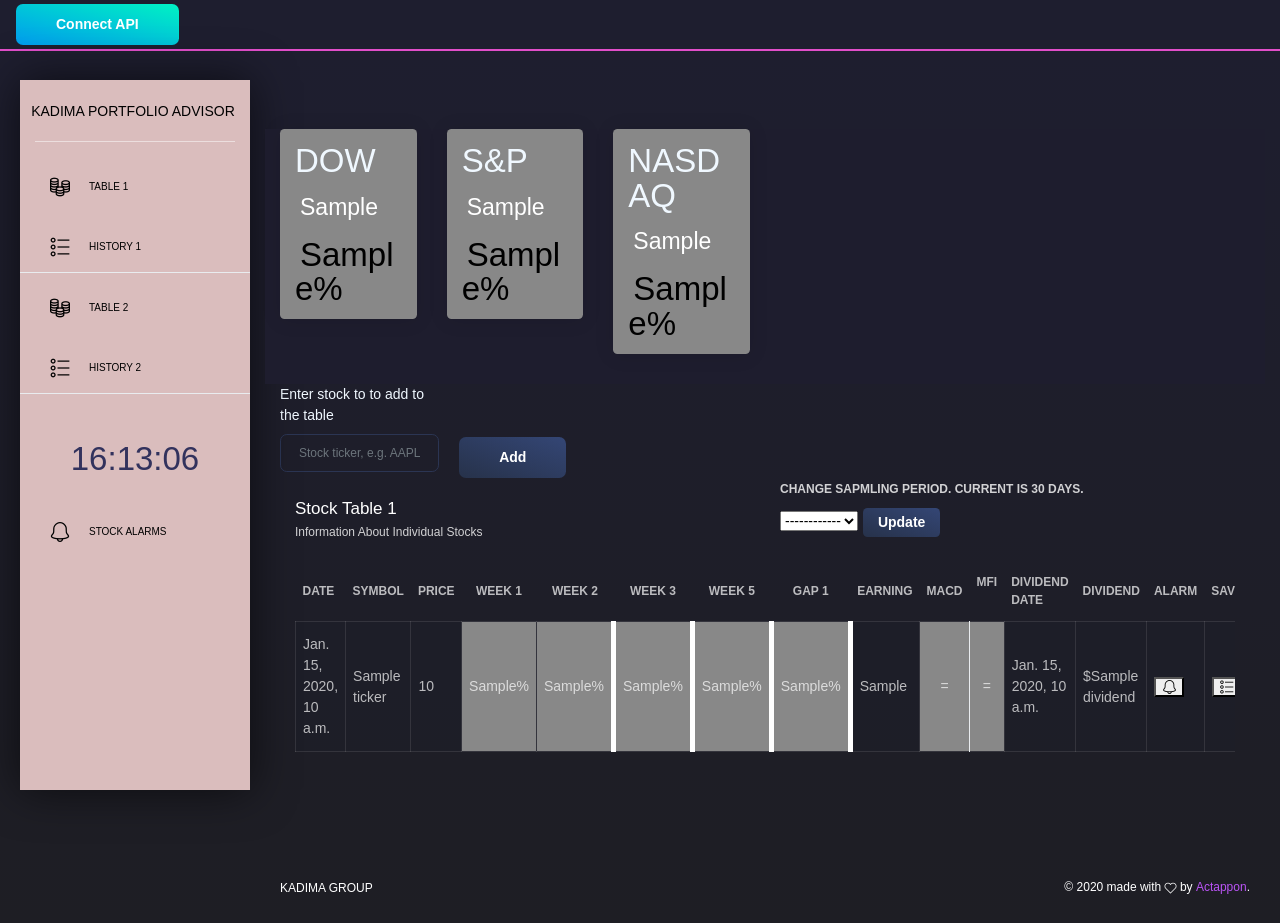
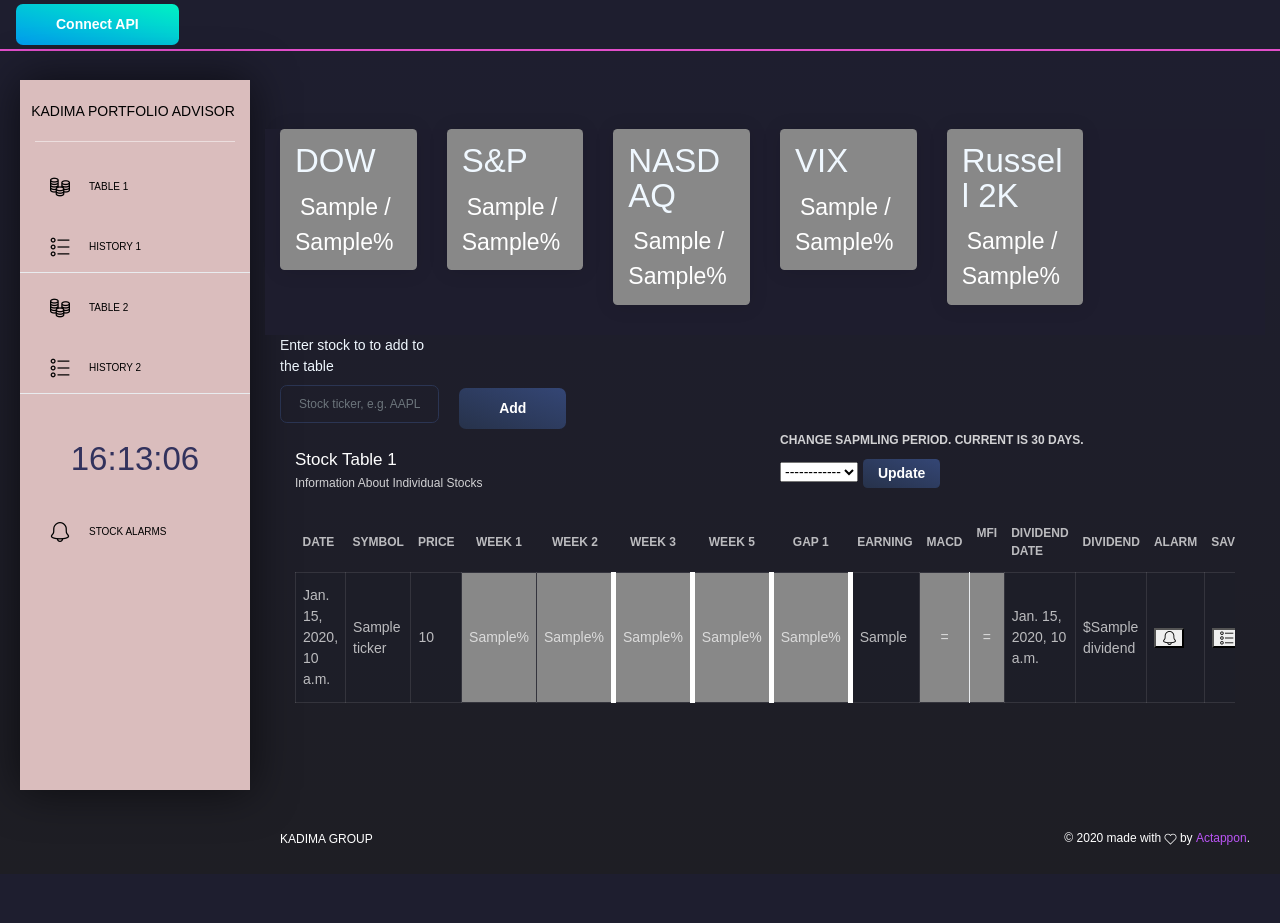
Before and after one commit to webclinic017/stocks_management, a Django app: template kadima/templates/kadima/home.html in a window 1280 px wide. After the commit the page ends 845 px from the top, so only its background shows below. Run offline with Django 3.2, Linux system fonts and the light colour scheme; the template is opened without the code that fills it: most values are stand-ins (such as "Sample title", 1, 10 or a date in 2020); some libraries are stand-ins or nearby versions.

Commit message:
adding indeces vix and russell 2k

```diff
--- a/ib_api/views.py
+++ b/ib_api/views.py
@@ -175,12 +175,14 @@ def indeces_data(request):
         pass
 
     dow_close = IndicesData.objects.get(index_api_id=77777).index_prev_close
-    # dow_current_value = IndicesData.objects.get(index_api_id=77777).index_current_value
 
     snp_close = IndicesData.objects.get(index_api_id=88888).index_prev_close
 
     nas_close = IndicesData.objects.get(index_api_id=55555).index_prev_close
-    # nas_current_value = IndicesData.objects.get(index_api_id=55555).index_current_value
+
+    vix_close = IndicesData.objects.get(index_api_id=11111).index_prev_close
+
+    r2k_close = IndicesData.objects.get(index_api_id=22222).index_prev_close
 
     try:
         dow_value = stock_dick[77777]
@@ -206,17 +208,41 @@ def indeces_data(request):
         nas_value = -1.0
         nas_change = -1.0
 
+    try:
+        vix_value = stock_dick[11111]
+        vix_change = round(100 * (stock_dick[11111] - vix_close) / vix_close,2)
+    except Exception as e:
+        print(f'Failed calculating vix_change. Reason: {e}')
+        vix_value = -1.0
+        vix_change = -1.0
+
+    try:
+        r2k_value = stock_dick[22222]
+        r2k_change = round(100 * (stock_dick[22222] - r2k_close) / r2k_close,2)
+    except Exception as e:
+        print(f'Failed calculating r2k_change. Reason: {e}')
+        r2k_value = -1.0
+        r2k_change = -1.0
+
 
     context = {
         'dow_value': round(dow_value,2),
         'snp_value': round(snp_current_value,2),
         'nas_value': round(nas_value,2),
+        'vix_value': round(vix_value,2),
+        'r2k_value': round(r2k_value,2),
+
         'dow_change': dow_change,
         'snp_change': snp_change,
         'nas_change': nas_change,
+        'vix_change': vix_change,
+        'r2k_change': r2k_change,
+
         'snp_color': change_check(snp_change),
         'dow_color': change_check(dow_change),
         'nas_color': change_check(nas_change),
+        'vix_color': change_check(vix_change),
+        'r2k_color': change_check(r2k_change),
 
         'ib_api_connected': connection_status
     }
@@ -439,6 +465,19 @@ def ib_stock_api(old_stocks_list, stocks, action):
         contract.exchange = "CME"
         app.reqMktData(77777, contract, 221, False, False, [])
 
+        contract.symbol = "VIX"
+        contract.secType = "IND"
+        contract.currency = "USD"
+        contract.exchange = "CBOE"
+        app.reqMktData(11111, contract, 221, False, False, [])
+
+        contract.symbol = "RUT"
+        contract.secType = "IND"
+        contract.currency = "USD"
+        contract.exchange = "RUSSELL"
+        app.reqMktData(22222, contract, 221, False, False, [])
+
+
         sleep(2)
 
         rStatus = 200
--- a/kadima/templates/kadima/home.html
+++ b/kadima/templates/kadima/home.html
@@ -7,12 +7,11 @@
             </div>
         {% else %}
           <div class="row sticky-top" id="indeces_delayed" style="background-color: #1e1d2e;">
-              <div class="col-lg-2 ">
-                <div class="card card-chart " style="background-color:{{ dow_color }};">
+              <div class="col-lg-2">
+                <div class="card card-chart" style="background-color:{{ snp_color }};">
                   <div class="card-header">
                     <h1 class="card-title" style="color: aliceblue;">DOW</h1>
-                    <h3 class="card-title"><i class="text-primary"></i>{{ dow_value }}</h3>
-                    <h1 class="card-title" style="color: black;"><i class="text-primary" style="color: black;"></i>{{ dow_change }}%</h1>
+                    <h3 class="card-title"><i class="text-info"></i> {{ dow_value }} / {{ dow_change }}%</h3>
                   </div>
                 </div>
               </div>
@@ -20,8 +19,7 @@
                 <div class="card card-chart" style="background-color:{{ snp_color }};">
                   <div class="card-header">
                     <h1 class="card-title" style="color: aliceblue;">S&P</h1>
-                    <h3 class="card-title"><i class="text-info"></i> {{ snp_value }}</h3>
-                    <h1 class="card-title" style="color: black;"><i class="text-info" style="color: black;"></i> {{ snp_change }}%</h1>
+                    <h3 class="card-title"><i class="text-info"></i> {{ snp_value }} / {{ snp_change }}%</h3>
                   </div>
                 </div>
               </div>
@@ -29,8 +27,23 @@
                 <div class="card card-chart" style="background-color:{{ nas_color }};">
                   <div class="card-header">
                     <h1 class="card-title" style="color: aliceblue;">NASDAQ</h1>
-                    <h3 class="card-title"><i class="text-success"></i> {{ nas_value }}</h3>
-                    <h1 class="card-title" style="color: black;"><i style="color: black;"></i> {{ nas_change }}%</h1>
+                    <h3 class="card-title"><i class="text-success"></i> {{ nas_value }} / {{ nas_change }}%</h3>
+                  </div>
+                </div>
+              </div>
+              <div class="col-lg-2">
+                <div class="card card-chart" style="background-color:{{ vix_color }};">
+                  <div class="card-header">
+                    <h1 class="card-title" style="color: aliceblue;">VIX</h1>
+                    <h3 class="card-title"><i class="text-info"></i> {{ vix_value }} / {{ vix_change }}%</h3>
+                  </div>
+                </div>
+              </div>
+              <div class="col-lg-2">
+                <div class="card card-chart" style="background-color:{{ r2k_color }};">
+                  <div class="card-header">
+                    <h1 class="card-title" style="color: aliceblue;">Russell 2K</h1>
+                    <h3 class="card-title"><i class="text-info"></i> {{ r2k_value }} / {{ r2k_change }}%</h3>
                   </div>
                 </div>
               </div>
--- a/kadima/value_updates.py
+++ b/kadima/value_updates.py
@@ -173,6 +173,28 @@ def indexes_updates():
         dow_data.index_api_id = 77777
         dow_data.save()
 
+        vix_data = IndicesData()
+        vix_data.index_symbol = 'VIX'
+        if index_df.index[-1].day == TODAY.day:
+            vix_data.index_prev_close = round(index_df['Close']['^VIX'][-2],2)
+        else:
+            vix_data.index_prev_close = round(index_df['Close']['^VIX'][-1],2)
+
+        vix_data.index_api_id = 11111
+        vix_data.save()
+
+        r2k_data = IndicesData()
+        r2k_data.index_symbol = 'Russell-2k'
+        # dow_data.index_prev_close = round(float(dow_df['Close'].iloc[-2]),2)
+        if index_df.index[-1].day == TODAY.day:
+            r2k_data.index_prev_close = round(index_df['Close']['^RUT'][-2],2)
+        else:
+            r2k_data.index_prev_close = round(index_df['Close']['^RUT'][-1],2)
+
+        r2k_data.index_api_id = 22222
+        r2k_data.save()
+
+
     except Exception as e:
         logger.error(f'Failed saving indexes data to DB.')
         print(f'Failed daving indexes data to DB')
@@ -182,18 +204,26 @@ def indexes_updates():
     nasdaq_change = 0 if historical else round(index_df['Close']['^IXIC'].pct_change()[1],2)
     snp_change = 0 if historical else round(index_df['Close']['^GSPC'].pct_change()[1],2)
     dow_change = 0 if historical else round(index_df['Close']['^DJI'].pct_change()[1],2)
+    vix_change = 0 if historical else round(index_df['Close']['^VIX'].pct_change()[1],2)
+    r2k_change = 0 if historical else round(index_df['Close']['^RUT'].pct_change()[1],2)
 
     indexes_context['nas_value'] = historical_index_data[0] if historical else round(index_df['Close']['^IXIC'][1],2)
     indexes_context['snp_value'] = historical_index_data[1] if historical else round(index_df['Close']['^GSPC'][1],2)
     indexes_context['dow_value'] = historical_index_data[2] if historical else round(index_df['Close']['^DJI'][1],2)
+    indexes_context['vix_value'] = historical_index_data[2] if historical else round(index_df['Close']['^VIX'][1],2)
+    indexes_context['r2k_value'] = historical_index_data[2] if historical else round(index_df['Close']['^RUT'][1],2)
 
     indexes_context['nas_color'] = change_check(nasdaq_change)
     indexes_context['snp_color'] = change_check(snp_change)
     indexes_context['dow_color'] = change_check(dow_change)
+    indexes_context['vix_color'] = change_check(vix_change)
+    indexes_context['r2k_color'] = change_check(r2k_change)
 
     indexes_context['nas_change'] = float("%0.2f"%(nasdaq_change * 100))
     indexes_context['snp_change'] = float("%0.2f"%(snp_change * 100))
     indexes_context['dow_change'] = float("%0.2f"%(dow_change * 100))
+    indexes_context['vix_change'] = float("%0.2f"%(vix_change * 100))
+    indexes_context['r2k_change'] = float("%0.2f"%(r2k_change * 100))
 
     return True, indexes_context
 
```
Also changed, not shown: ib_api/templates/ib_api/indeces.html (+22 -35 lines), db.sqlite3.
